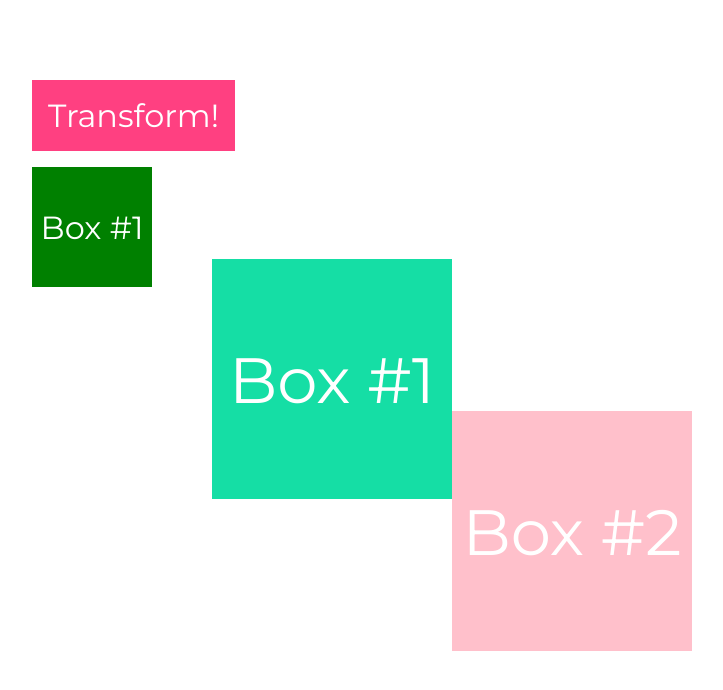
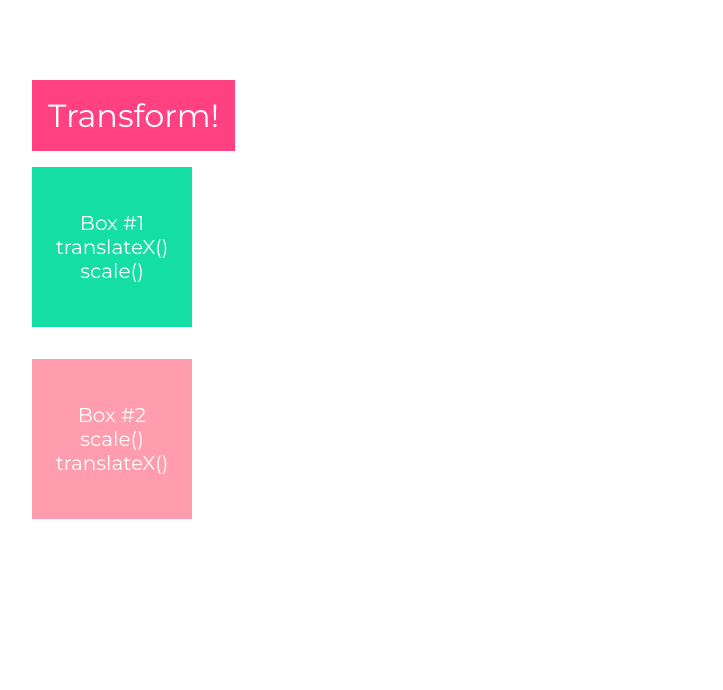
Before and after one commit to atoulmet/css-animations-all, a website: page index.html in a window 1280 px wide. Shown: the whole page, without its empty margins (32-755 px from the left). Drawn offline with Linux system fonts and the light colour scheme.

Commit message:
pt02ch02 order of operations

```diff
--- a/index.html
+++ b/index.html
@@ -12,19 +12,9 @@
     <div class="container">
         <div class="btn">Transform!</div>
         <div class="box">
-                <div class="box__base boop">Box #1</div>
-                <div class="box__base box__base--tranxScale">Box #1</div>
-                <div class="box__base box__base--scaleTranx">Box #2</div>
-
+            <div class="box__base box__base--tranxScale">Box #1 <br>translateX() scale()</div>
+            <div class="box__base box__base--scaleTranx">Box #2 <br>scale() translateX() </div>
         </div>
-
-
-
-
-
-
-
-
     </div>
 </body>
 </html>
--- a/sass/lesson/_transitions.scss
+++ b/sass/lesson/_transitions.scss
@@ -41,6 +41,14 @@ $skew: (
     display: inline-block;
     padding: 1rem;
     cursor: pointer;
+    &:active + .box {
+        & > .box__base--tranxScale {
+        transform: translateX(200%) scale(2);
+        }
+        & > .box__base--scaleTranx {
+        transform: scale(2) translateX(200%);
+        }
+    }
 }
 
 
@@ -51,23 +59,23 @@ $skew: (
     &__base{
         background: green;
         color: white;
-        width: 15vh;
-        height: 15vh;
+        width: 20vh;
+        height: 20vh;
         display: flex;
         justify-content: center;
         align-items: center;
-        font-size: 2rem;
+        font-size: 1.25rem;
         margin-bottom: 2rem;
+        text-align: center;
         &--tranxScale {
-            transform: translateX(200%) scale(2);
             background-color: #15dea5;
+            transition: transform 330ms ease-in-out;
         }
         &--scaleTranx {
-            transform: scale(2) translateX(200%);
-            background-color: pink;
+            background-color: darken(pink, 7);
+            transition: transform 330ms ease-in-out;
         }
     }
-
 }
 
 .cat {
```
Also changed, not shown: public/css/style.css.
